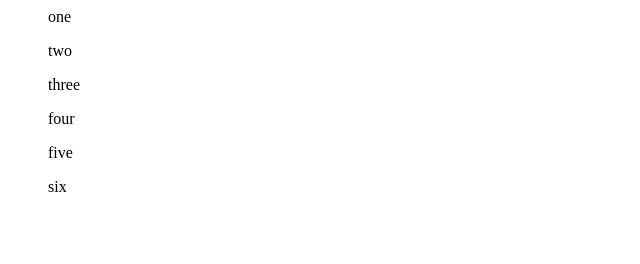
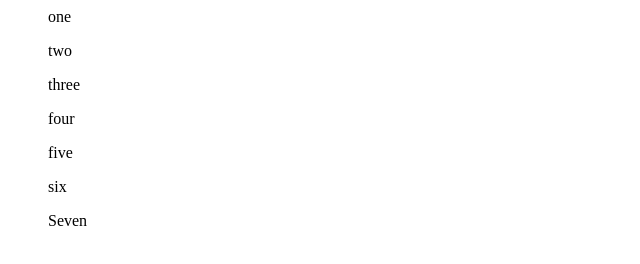
Before and after one commit to faisal01mahmood1/arham, a plain HTML site: page index.htm in a window 1280 px wide. Shown: the full height of the page, 0-640 px from the left. Drawn offline with Linux system fonts and the light colour scheme.

Commit message:
Update index.htm

```diff
--- a/index.htm
+++ b/index.htm
@@ -4,3 +4,4 @@
 <ul>four</ul>
 <ul>five</ul>
 <ul>six</ul>
+<ul>Seven</ul>
```
